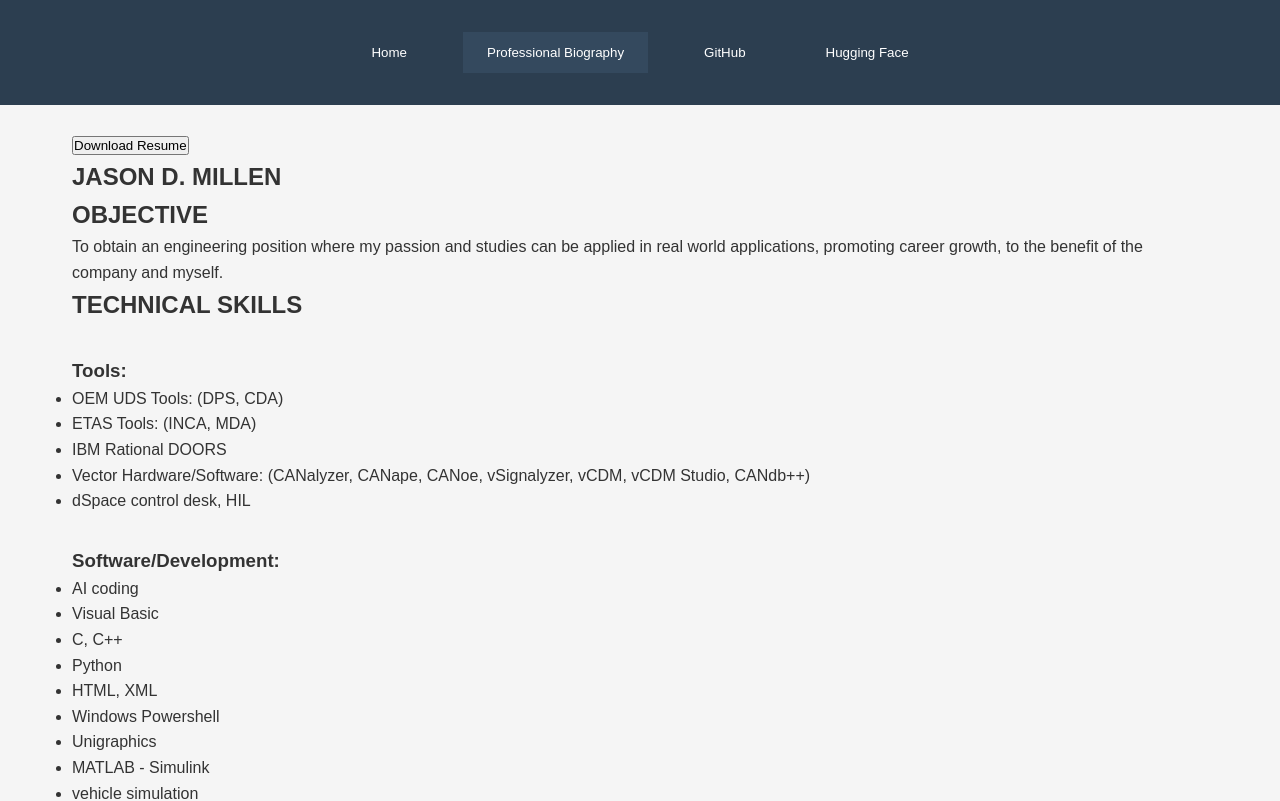
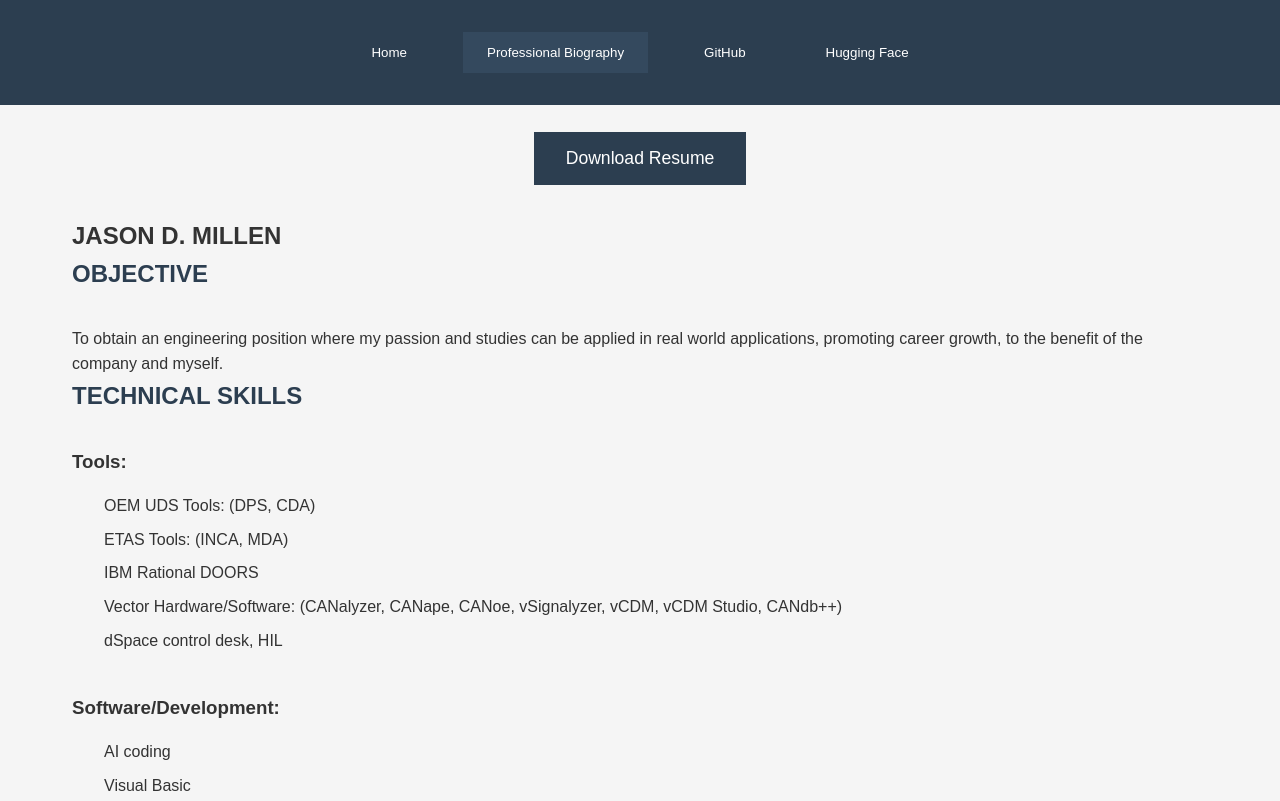
Before and after one commit to JaySinDub/ResumeWebpage, a plain HTML site: page Biography.html in a window 1280 px wide. Shown: the top 801 px of the page. Drawn offline with Linux system fonts and the light colour scheme.

Commit message:
Add files via upload
Updated style

```diff
--- a/styles.css
+++ b/styles.css
@@ -76,6 +76,57 @@ body {
     margin-top: 2rem;
 }
 
+/* Download Resume Button */
+.download-btn {
+    text-align: center;
+    margin-bottom: 2rem;
+}
+
+.download-button {
+    background-color: #2c3e50;
+    color: white;
+    border: none;
+    padding: 1rem 2rem;
+    cursor: pointer;
+    transition: all 0.3s ease;
+    font-size: 1.1rem;
+}
+
+.download-button:hover {
+    background-color: #34495e;
+}
+
+/* Section Headers */
+h2 {
+    color: #2c3e50;
+    margin-bottom: 2rem;
+}
+
+/* Job Role and Experience Styling */
+.job-role {
+    margin-bottom: 2rem;
+}
+
+/* Technical Skills Styling */
+.skills-group h3 {
+    margin-bottom: 1rem;
+}
+
+/* Education Section Styling */
+.edu-institution {
+    margin-bottom: 2rem;
+}
+
+/* List Styling */
+ul {
+    list-style-type: none;
+    padding-left: 2rem;
+}
+
+li {
+    margin-bottom: 0.5rem;
+}
+
 @media (max-width: 768px) {
     .nav-container {
         flex-direction: column;
```
